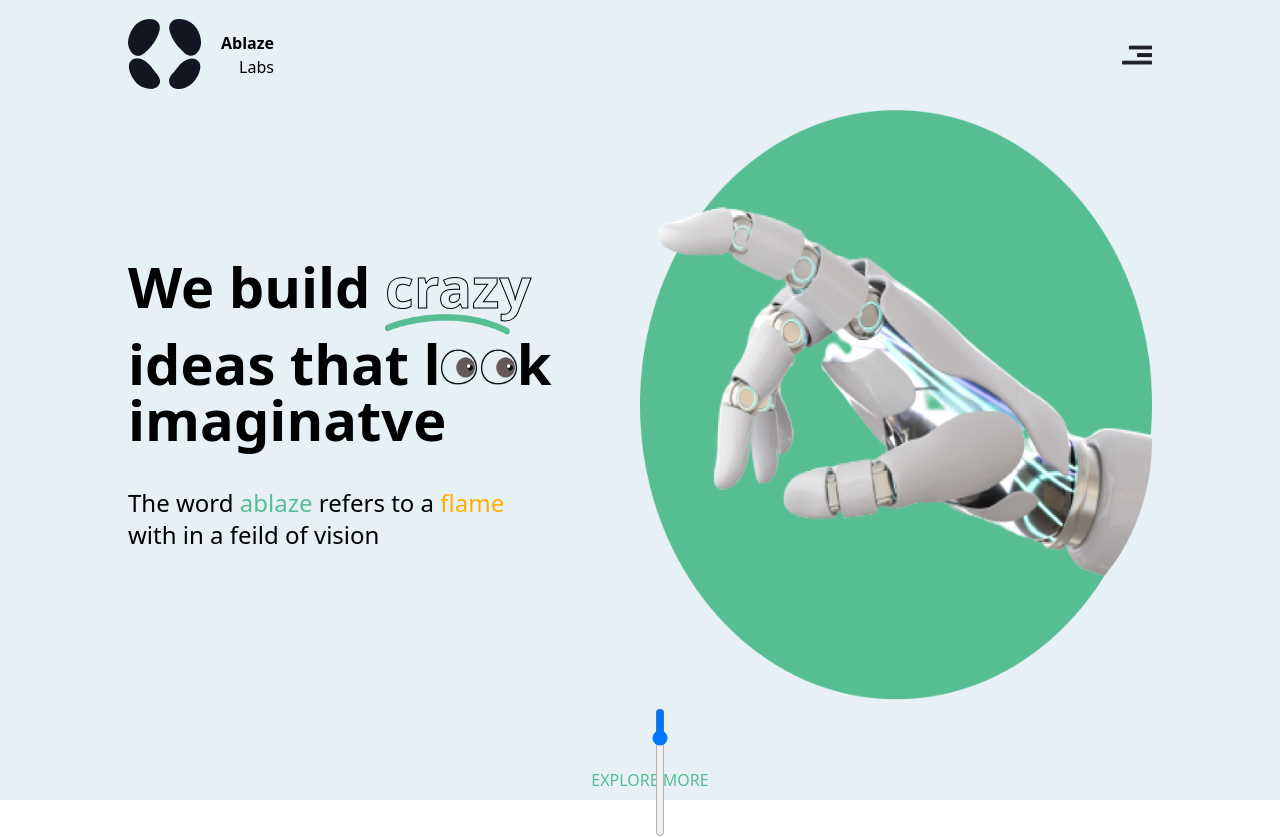
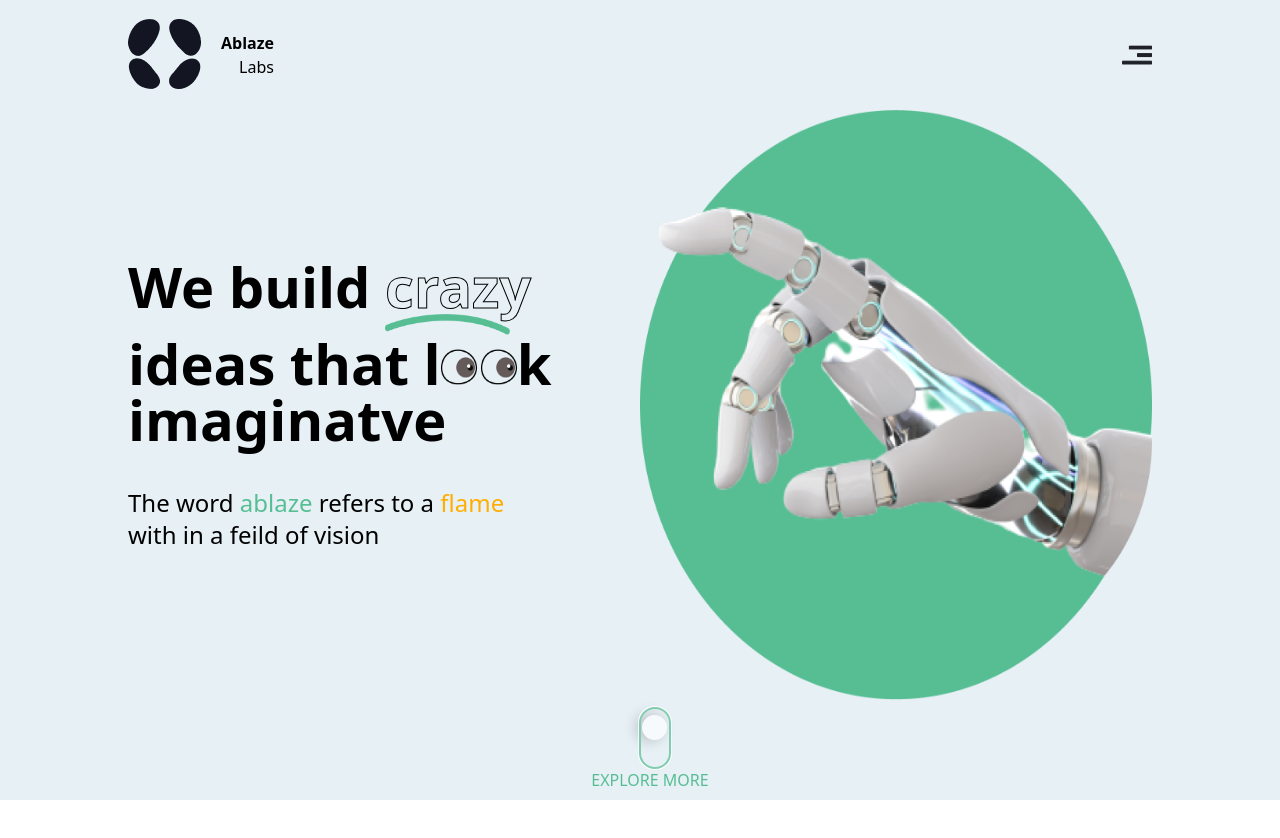
Before and after one commit to eze-une/before-landing, a React (Create React App) app: page / in a window 1280 px wide. Shown: the top 838 px of the page. Built offline with nearby package versions, Linux system fonts and the light colour scheme.

Commit message:
minor changes

```diff
--- a/src/App.css
+++ b/src/App.css
@@ -1,8 +1,10 @@
 body::-webkit-scrollbar {
   display: none;
 }
-
-html {scroll-snap-type: y proximity}
+body{
+ background-color: #FFFFFF;
+}
+html {scroll-snap-type: y mandatory}
 
 .App {
   text-align: center;
@@ -86,3 +88,34 @@ html {scroll-snap-type: y proximity}
   scroll-snap-align:   end;
   scroll-snap-stop: normal;
 }
+
+
+.slider {
+  -webkit-appearance: none;
+  width: 100%;
+  height: 30px;
+  border-radius: 25px;
+  background: transparent;
+  outline:auto #57BE94 ;
+  opacity: 0.7;
+  -webkit-transition: .2s;
+  transition: opacity .2s;
+}
+
+.slider::-webkit-slider-thumb {
+  -webkit-appearance: none;
+  appearance: none;
+  width: 25px;
+  height: 25px;
+  border-radius: 50%;
+  background: white;
+  box-shadow: rgba(0, 0, 0, 0.35) 0px 5px 15px;  cursor: pointer;
+}
+
+.slider::-moz-range-thumb {
+  width: 25px;
+  height: 25px;
+  border-radius: 50%;
+  background: #04AA6D;
+  cursor: pointer;
+}
--- a/src/components/layouts/Footer.js
+++ b/src/components/layouts/Footer.js
@@ -29,10 +29,10 @@ function Footer() {
 
       <div className="flex flex-col  lg:flex-row bg-[#131622]  justify-center lg:justify-around items:center lg:items-start  p-20 text-left text-[#D9DBE1] text-2xl space-y-10 lg:space-y-0">
 
-        <div className="flex flex-col   text-right">
+        <div className="flex flex-col  lg:text-right text-center w-[50%] lg:w-full ">
               <img
                 src={LogoImage}
-                className="h-20 md:h-15 lg:h-20 "
+                className="h-20 md:h-15 lg:h-20"
                 alt="Flowbite Logo"
               />
             <p className="font-bold text-2xl text-white">Ablaze</p>
--- a/src/components/sections/Units.js
+++ b/src/components/sections/Units.js
@@ -54,7 +54,7 @@ function Units() {
   const textLineStart = useRef(null);
   return (
     <>
-      <div className="flex  flex-col h-[100vh] lg:h-[70vh] w-full space-y-20 lg:space-y-0 bg-[#E7F0F5]">
+      <div className="flex  flex-col h-[100vh] lg:h-[70vh] w-full space-y-20 lg:space-y-0 bg-[#E7F0F5] snapped">
         <div className="w-full flex justify-start items-start text-left">
           <div className="lg:w-[17%] w-[10%] h-full bg-orange-600 mr-10"></div>
           <p className="font-bold text-3xl">How Do We Make This True?</p>
```
